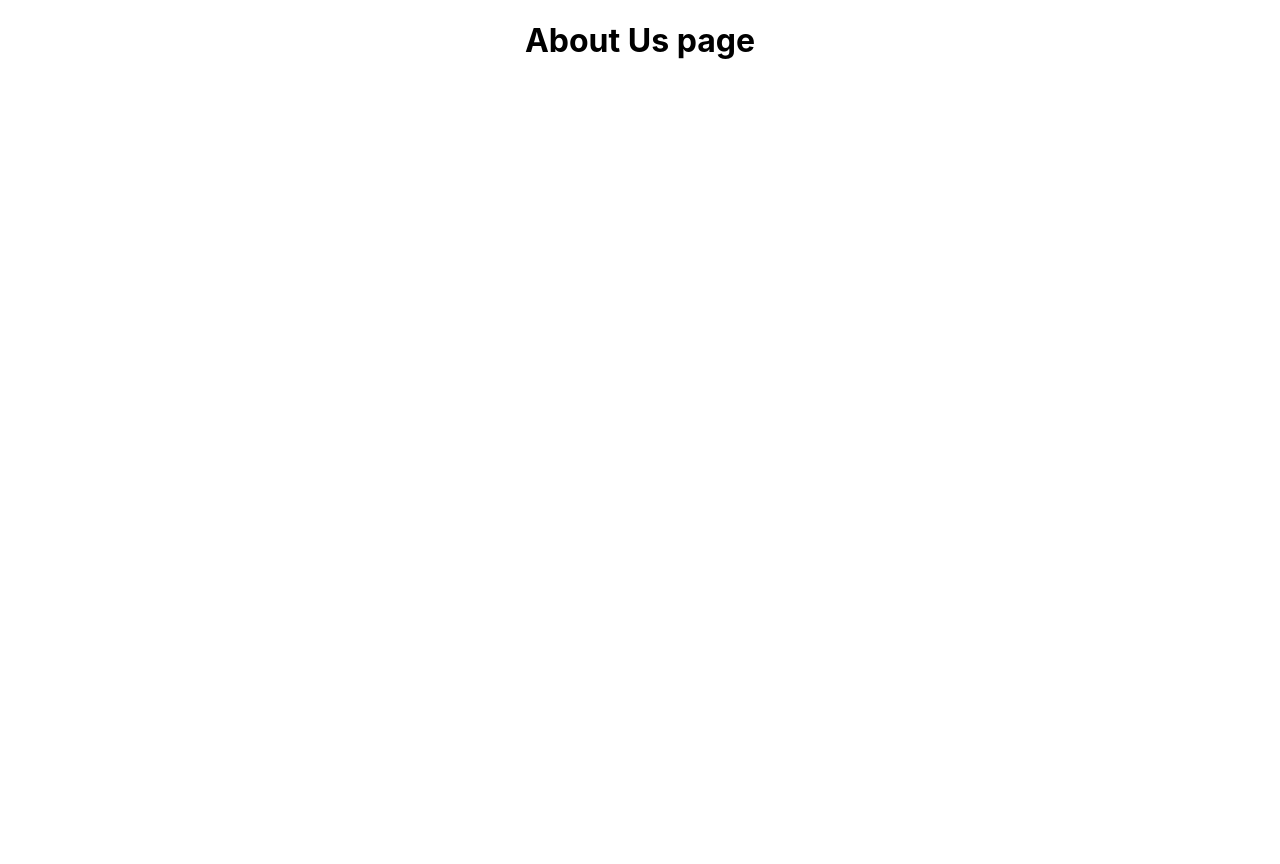
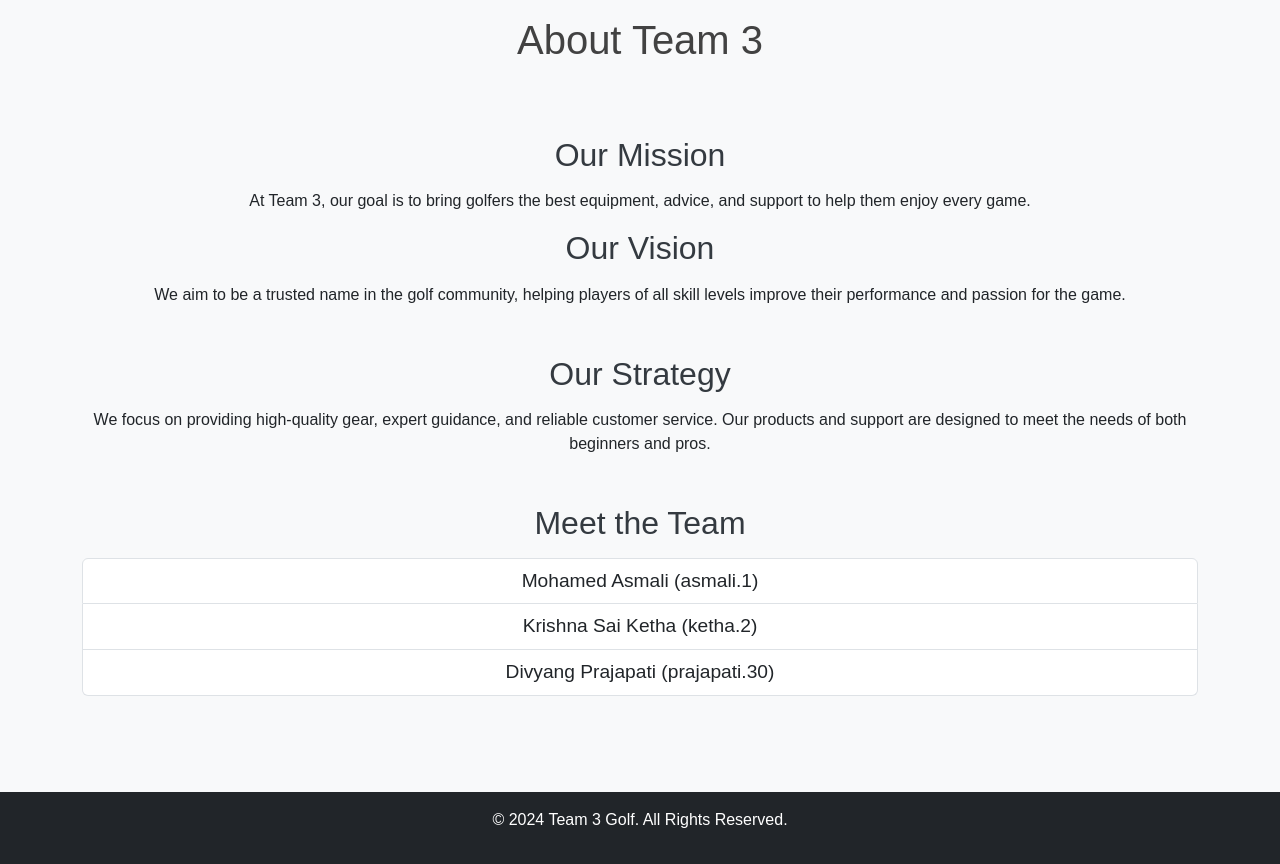
Before and after one commit to divyangp063/golfapp, a React (Create React App) app: page /home/aboutUs in a window 1280 px wide. Before the commit the page ends 800 px from the top, so only its background shows below. Built offline with nearby package versions, Linux system fonts and the light colour scheme.

Commit message:
completed about us

```diff
--- /dev/null
+++ b/src/components/AboutUs.css
@@ -0,0 +1,33 @@
+.about-page {
+    font-family: Arial, Helvetica, sans-serif;
+    background-color: #f8f9fa;
+    min-height: 100vh;
+    display: flex;
+    flex-direction: column;
+    justify-content: space-between;
+}
+
+.header h1 {
+    font-size: 2.5rem;
+    color: #424242;
+}
+
+.container h2 {
+    color: #343a40;
+    margin-bottom: 15px;
+}
+
+.list-group-item {
+    font-size: 1.2rem;
+    color: #b30000;
+    border: none;
+    padding: 10px 0;
+}
+
+.footer {
+    background-color: #343a40;
+    color: white;
+    position: relative;
+    bottom: 0;
+    width: 100%;
+}
--- a/src/components/aboutUs.js
+++ b/src/components/aboutUs.js
@@ -1,13 +1,50 @@
 import React from "react";
+import "./AboutUs.css";
+import "bootstrap/dist/css/bootstrap.min.css";
 
 const AboutUs = () => {
-    let title = "About Us page";
+    return (
+        <div className="about-page">
+            <header className="header bg-light p-3 text-center">
+                <h1>About Team 3</h1>
+            </header>
 
-    return (
-        <div>
-            <h1>
-                {title}
-            </h1>
+            <div className="container mt-5">
+                <section className="mission-vision mb-5">
+                    <h2>Our Mission</h2>
+                    <p>
+                        At Team 3, our goal is to bring golfers the best equipment, advice,
+                        and support to help them enjoy every game.
+                    </p>
+
+                    <h2>Our Vision</h2>
+                    <p>
+                        We aim to be a trusted name in the golf community, helping players of all skill levels
+                        improve their performance and passion for the game.
+                    </p>
+                </section>
+
+                <section className="strategy mb-5">
+                    <h2>Our Strategy</h2>
+                    <p>
+                        We focus on providing high-quality gear, expert guidance, and reliable customer service.
+                        Our products and support are designed to meet the needs of both beginners and pros.
+                    </p>
+                </section>
+
+                <section className="team mb-5">
+                    <h2>Meet the Team</h2>
+                    <ul className="list-group">
+                        <li className="list-group-item">Mohamed Asmali (asmali.1)</li>
+                        <li className="list-group-item">Krishna Sai Ketha (ketha.2)</li>
+                        <li className="list-group-item">Divyang Prajapati (prajapati.30)</li>
+                    </ul>
+                </section>
+            </div>
+
+            <footer className="footer bg-dark text-white mt-5 p-3 text-center">
+                <p>&copy; 2024 Team 3 Golf. All Rights Reserved.</p>
+            </footer>
         </div>
     );
 };
```
